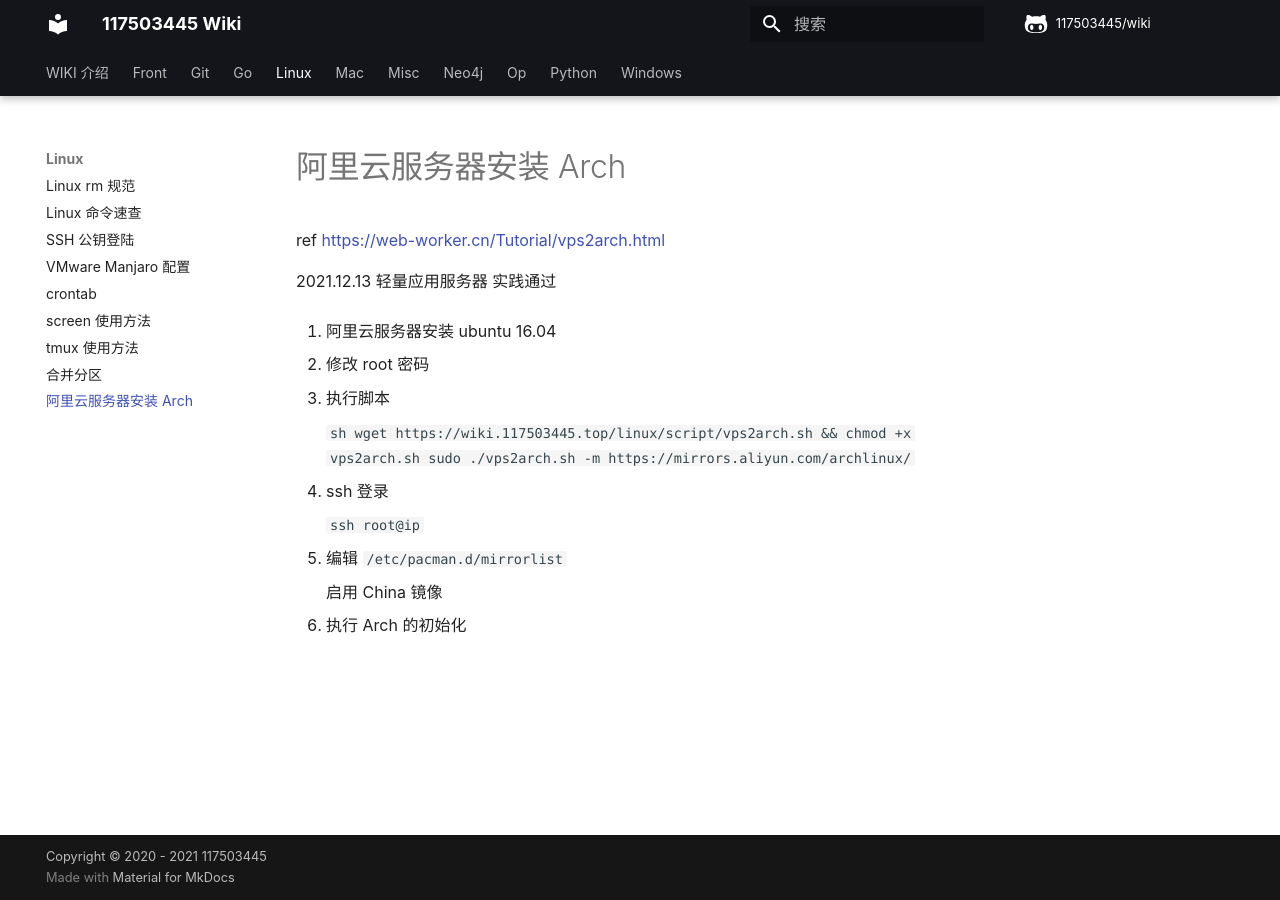
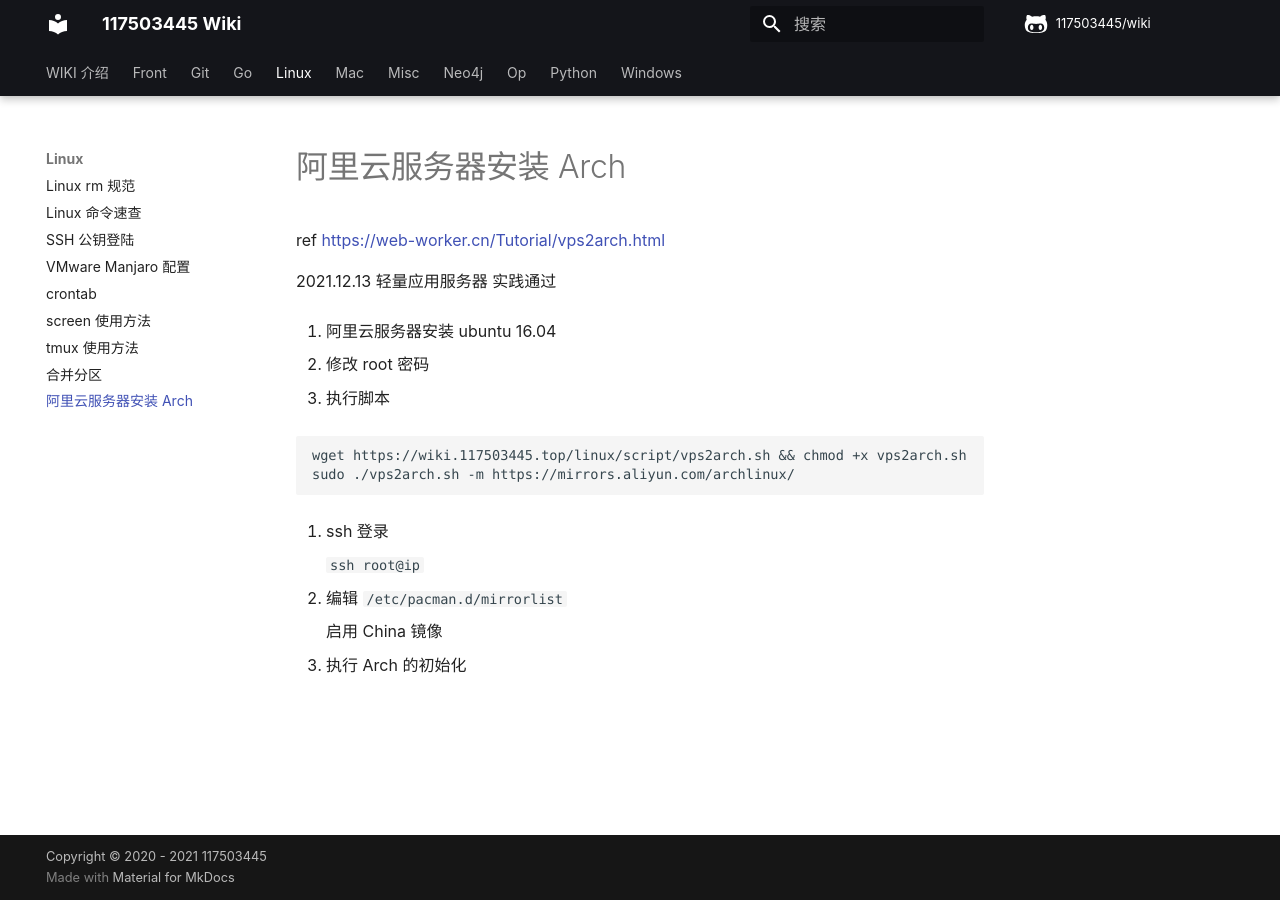
Before and after one commit to 117503445/wiki, an MkDocs documentation site: the page built from docs/linux/阿里云服务器安装 Arch.md, in a window 1280 px wide. Built offline with MkDocs 1.6.1 and Material for MkDocs 9.7.7, drawn with Linux system fonts in a browser that asks for light colours; some web fonts are replaced; comment, search, counter and statistics services are not loaded; part of the change alters nothing that is shown.

````diff
--- a/docs/linux/阿里云服务器安装 Arch.md
+++ b/docs/linux/阿里云服务器安装 Arch.md
@@ -2,7 +2,7 @@
  * @Author: HaoTian Qi
  * @Date: 2021-12-13 01:40:28
  * @Description:
- * @LastEditTime: 2021-12-13 16:22:26
+ * @LastEditTime: 2022-02-19 19:09:41
  * @LastEditors: HaoTian Qi
 -->
 
@@ -18,10 +18,10 @@ ref <https://web-worker.cn/Tutorial/vps2arch.html>
 
 3. 执行脚本
 
-    ```sh
-    wget https://wiki.117503445.top/linux/script/vps2arch.sh && chmod +x vps2arch.sh
-    sudo ./vps2arch.sh -m https://mirrors.aliyun.com/archlinux/
-    ```
+```sh
+wget https://wiki.117503445.top/linux/script/vps2arch.sh && chmod +x vps2arch.sh
+sudo ./vps2arch.sh -m https://mirrors.aliyun.com/archlinux/
+```
 
 4. ssh 登录
 
````
